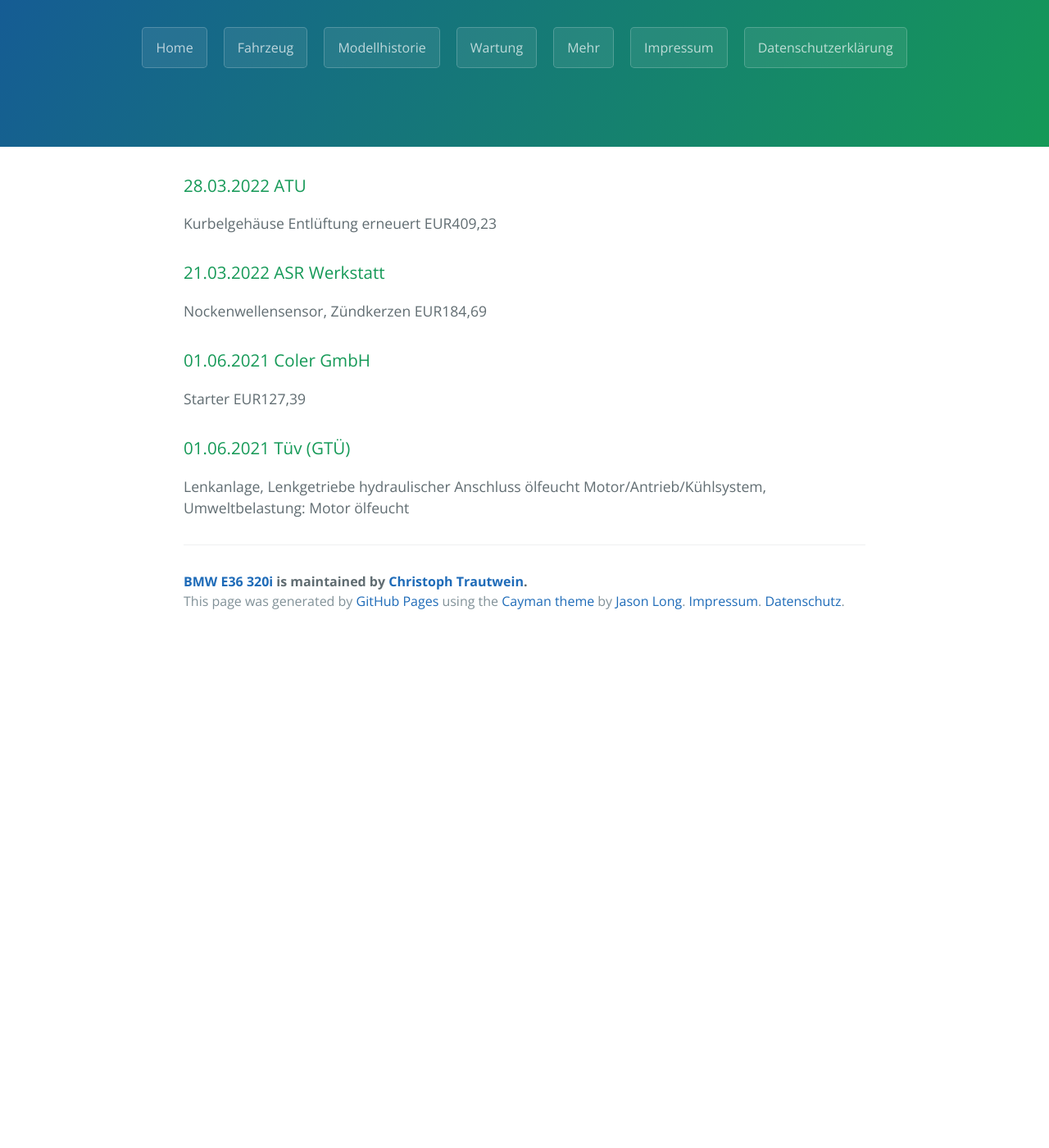
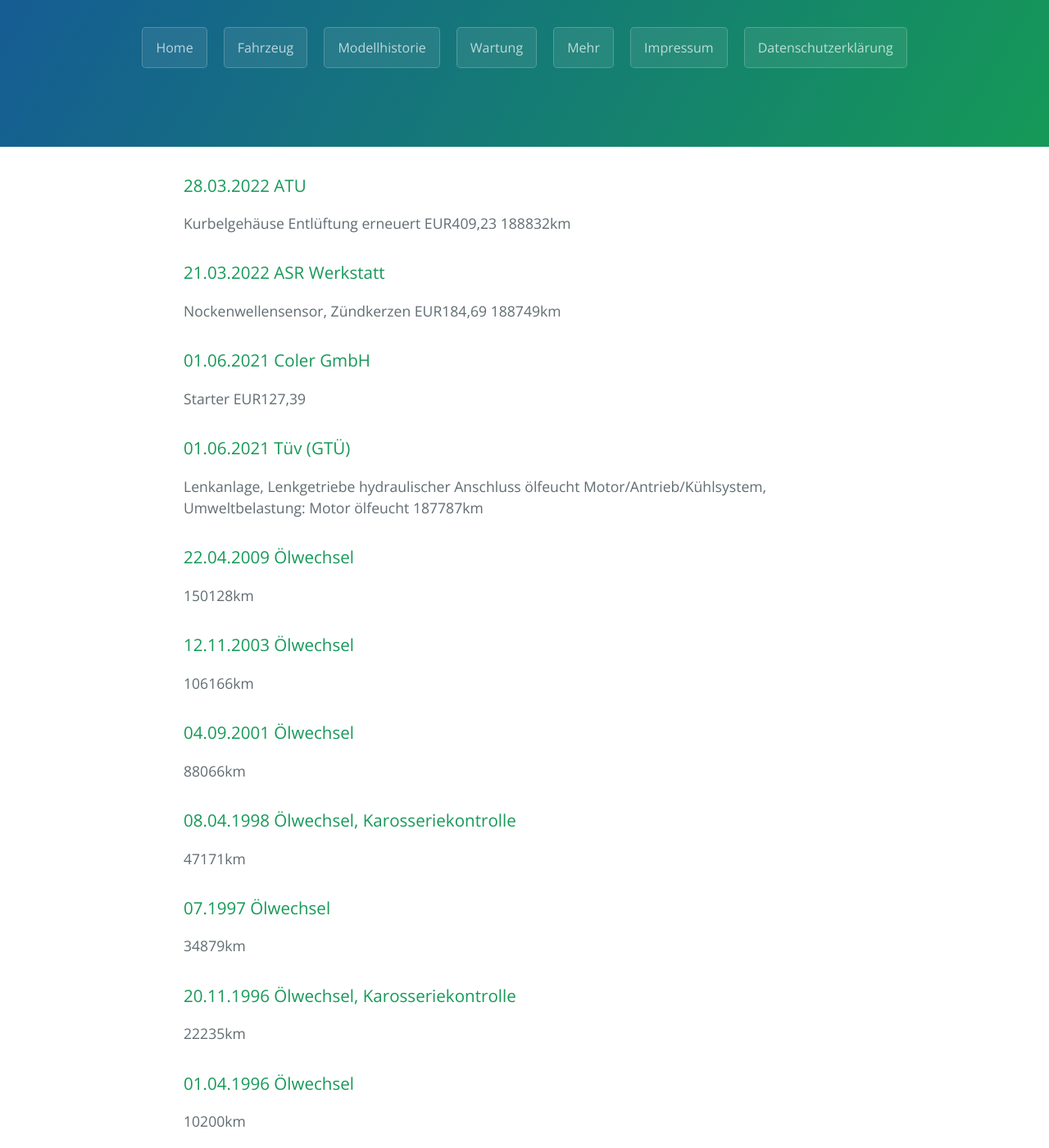
Before and after one commit to trautw/SCD-Quickstart, a Jekyll site: the page built from docs/_pages/03_maintenance.md, in a window 1280 px wide and 1400 px high, scrolled down 204 px. Shown: the whole window at 82% size. Built offline with Jekyll 4.4.1, drawn with Linux system fonts in a browser that asks for light colours; before the commit the page ends 981 px from its top, so only the background shows below that.

Commit message:
Update 03_maintenance.md

```diff
--- a/docs/_pages/03_maintenance.md
+++ b/docs/_pages/03_maintenance.md
@@ -6,9 +6,11 @@ permalink: /maintenance/
 
 ### 28.03.2022 ATU
 Kurbelgehäuse Entlüftung erneuert EUR409,23
+188832km
 
 ### 21.03.2022 ASR Werkstatt
 Nockenwellensensor, Zündkerzen EUR184,69
+188749km
 
 ### 01.06.2021 Coler GmbH
 Starter EUR127,39
@@ -16,3 +18,25 @@ Starter EUR127,39
 ### 01.06.2021 Tüv (GTÜ)
 Lenkanlage, Lenkgetriebe hydraulischer Anschluss ölfeucht
 Motor/Antrieb/Kühlsystem, Umweltbelastung: Motor ölfeucht
+187787km
+
+### 22.04.2009 Ölwechsel
+150128km
+
+### 12.11.2003 Ölwechsel
+106166km
+
+### 04.09.2001 Ölwechsel
+88066km
+
+### 08.04.1998 Ölwechsel, Karosseriekontrolle
+47171km
+
+### 07.1997 Ölwechsel
+34879km
+
+### 20.11.1996 Ölwechsel, Karosseriekontrolle
+22235km
+
+### 01.04.1996 Ölwechsel
+10200km
```
